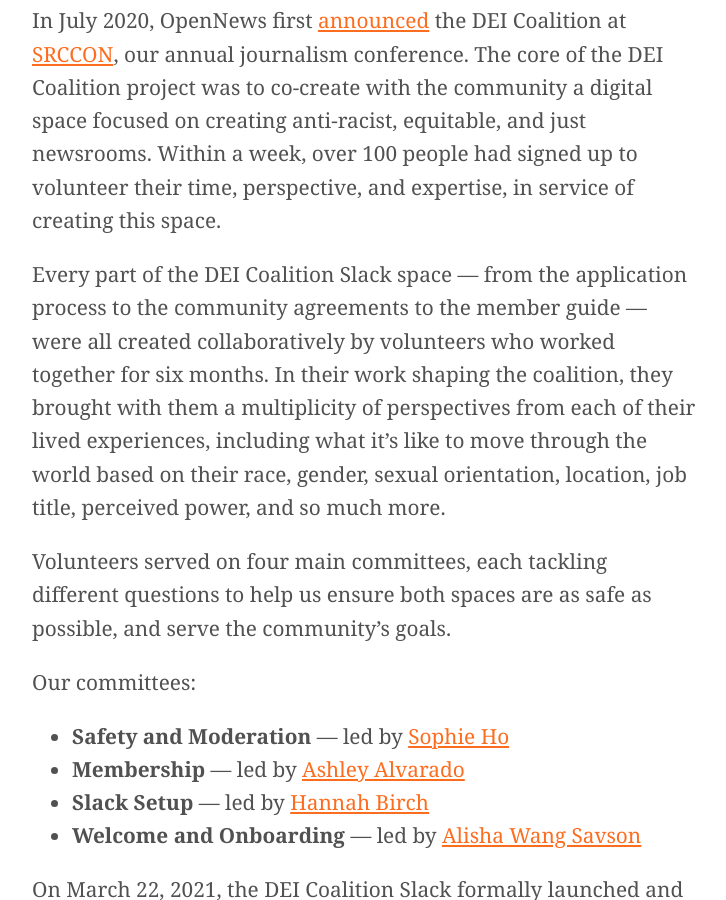
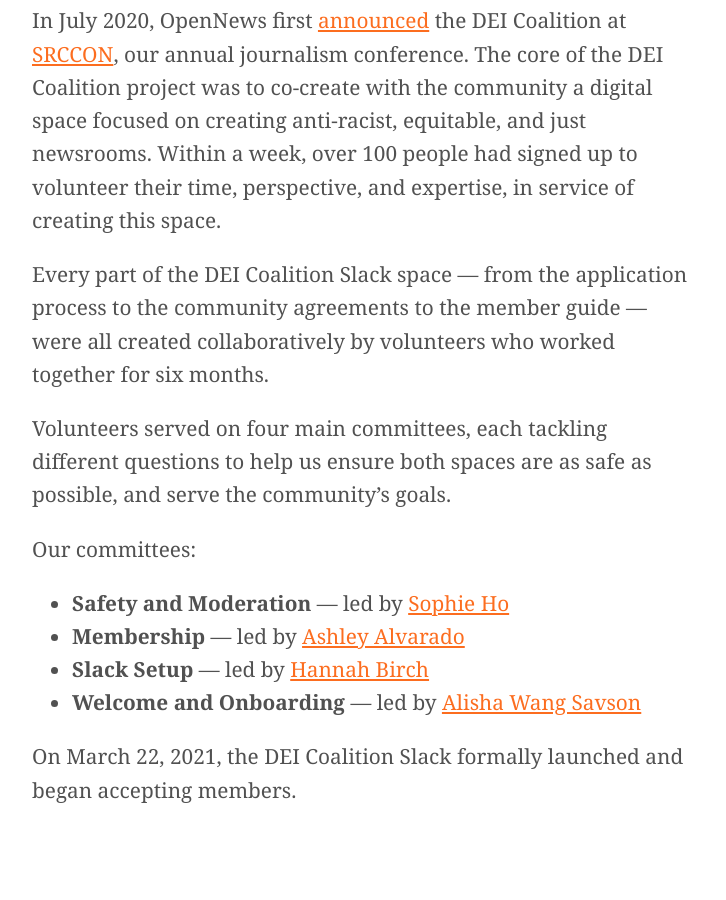
Before and after one commit to OpenNews/opennews-website, a Jekyll site: the page built from what/community/dei-coalition/index.md, in a window 1280 px wide and 900 px high, scrolled down 2379 px. Shown: the whole window, without its empty margins (118-844 px from the left). Built offline with Jekyll 4.4.1, drawn with Linux system fonts in a browser that asks for light colours; nearby versions of some CDN libraries; some web fonts are replaced; comment, search, counter and statistics services are not loaded.

Commit message:
removing a para

```diff
--- a/what/community/dei-coalition/index.md
+++ b/what/community/dei-coalition/index.md
@@ -173,7 +173,7 @@
 
 In July 2020, OpenNews first [announced](https://opennews.org/blog/dei-coalition-announcement/) the DEI Coalition at [SRCCON](https://2020.srccon.org/), our annual journalism conference. The core of the DEI Coalition project was to co-create with the community a digital space focused on creating anti-racist, equitable, and just newsrooms. Within a week, over 100 people had signed up to volunteer their time, perspective, and expertise, in service of creating this space.
 
-Every part of the DEI Coalition Slack space — from the application process to the community agreements to  the member guide — were all created collaboratively by volunteers who worked together for six months. In their work shaping the coalition, they brought with them a multiplicity of perspectives from each of their lived experiences, including what it’s like to move through the world based on their race, gender, sexual orientation, location, job title, perceived power, and so much more.
+Every part of the DEI Coalition Slack space — from the application process to the community agreements to  the member guide — were all created collaboratively by volunteers who worked together for six months.
 
 Volunteers served on four main committees, each tackling different questions to help us ensure both spaces are as safe as possible, and serve the community's goals.
 
```
